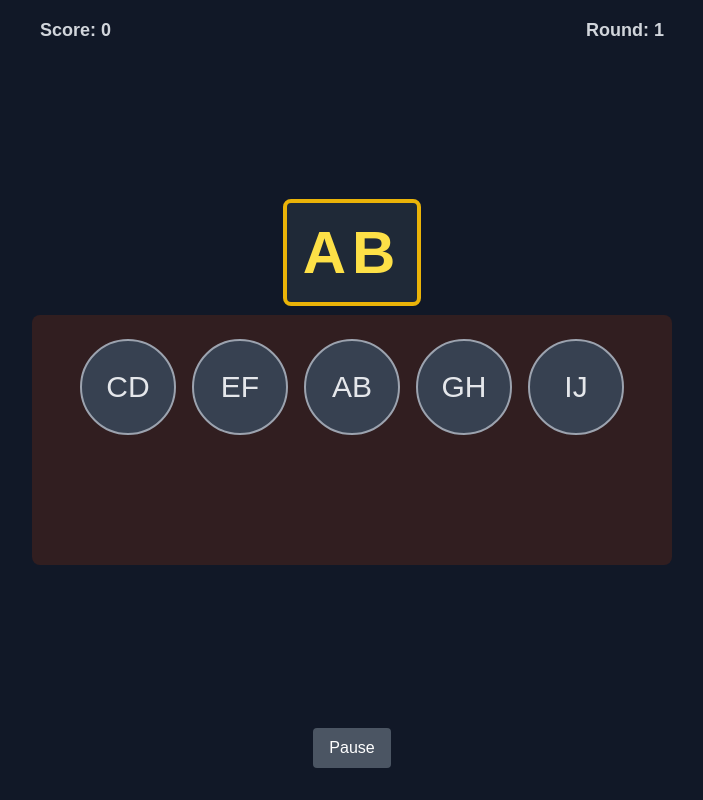
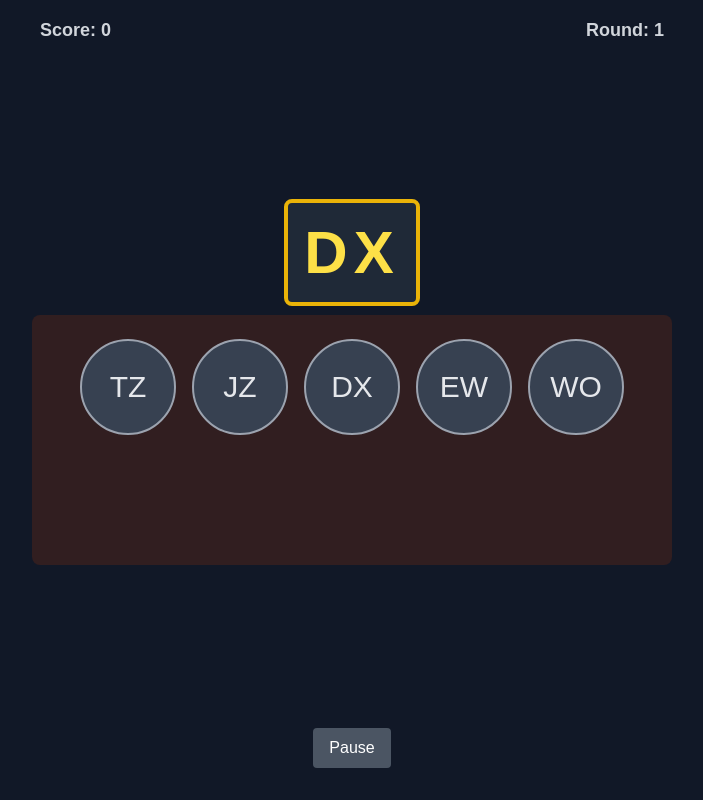
Before and after one commit to manishanis/eye-training, a Nuxt app: page / in a window 1280 px wide. Shown: the whole page, without its empty margins (288-991 px from the left). Built offline with nearby package versions, Linux system fonts and the light colour scheme.

Commit message:
Phase 3: State Management & Game Logic Core

```diff
--- a/components/GameContainer.vue
+++ b/components/GameContainer.vue
@@ -1,45 +1,60 @@
 <script setup lang="ts">
-import { ref } from 'vue';
+import { onMounted } from 'vue';
+import { storeToRefs } from 'pinia';
+import { useGameStore } from '@/stores/game';
+
 // Nuxt 3 auto-imports components/
-// No explicit imports needed for TargetDisplay, OptionsArea, etc.
 
-// --- Placeholder Data for Phase 2 ---
-const placeholderTarget = ref('AB');
-const placeholderOptions = ref([
-  { letters: 'CD', id: 'opt1' },
-  { letters: 'EF', id: 'opt2' },
-  { letters: 'AB', id: 'opt3' }, // The correct one
-  { letters: 'GH', id: 'opt4' },
-  { letters: 'IJ', id: 'opt5' },
-]);
-const placeholderScore = ref(0);
-const placeholderRound = ref(1);
-// --- End Placeholder Data ---
+// --- Connect to Pinia Store ---
+const gameStore = useGameStore();
 
-// Placeholder: Import the store - will be used in Phase 3
-// import { useGameStore } from '@/stores/game';
-// const gameStore = useGameStore();
+// Use storeToRefs to keep reactivity for state properties
+const {
+  currentTarget,
+  currentOptions,
+  score,
+  currentRound,
+  gameState,
+  // warmupRoundsLeft // Example getter if needed for display
+} = storeToRefs(gameStore);
 
-// Placeholder: Call startGame or startWarmup on mount (example)
-// import { onMounted } from 'vue';
-// onMounted(() => {
-//   gameStore.startWarmup(); // Or startGame()
-// });
+// Actions can be destructured directly
+const {
+  startWarmup,
+  // startGame, // Can call directly if needed
+  selectOption,
+  pauseGame,
+  resumeGame
+} = gameStore;
+// --- End Store Connection ---
 
-// Placeholder handler for option selection - will call store action in Phase 4
-function handleOptionSelected(optionId: string | number) {
+
+// Start the warmup phase when the component is mounted
+onMounted(() => {
+  // Check if the game isn't already in a running state (e.g., due to HMR)
+  if (gameState.value === 'idle') {
+     startWarmup();
+  }
+});
+
+// Handler for option selection - calls the store action
+function handleOptionSelected(optionId: string) {
+  // Prevent selection if paused or game over
+  if (gameState.value === 'paused' || gameState.value === 'gameOver') {
+    return;
+  }
   console.log('Option selected in GameContainer:', optionId);
-  // Find the selected option text for demo purposes
-  const selected = placeholderOptions.value.find(opt => opt.id === optionId);
-  alert(`You selected: ${selected?.letters} (ID: ${optionId})`);
-  // In Phase 4, this will call gameStore.selectOption(optionId)
+  selectOption(optionId); // Call the store action
 }
 
-// Placeholder handler for pause toggle - will call store action in Phase 5
+// Handler for pause toggle - calls the appropriate store action
 function handleTogglePause() {
     console.log('Toggle Pause clicked');
-    alert('Pause toggled!');
-    // In Phase 5, this will call gameStore.pauseGame() or gameStore.resumeGame()
+    if (gameState.value === 'paused') {
+      resumeGame();
+    } else if (gameState.value === 'playing' || gameState.value === 'warmup') {
+      pauseGame();
+    }
 }
 
 </script>
@@ -47,20 +62,33 @@ function handleTogglePause() {
 <template>
   <div class="game-container p-4 max-w-2xl mx-auto min-h-screen flex flex-col">
     <!-- Header: Scoreboard -->
+    <!-- Header: Scoreboard - Use reactive state from store -->
     <header class="mb-4 flex-shrink-0">
       <ScoreBoard
-        :score="placeholderScore"
-        :round="placeholderRound"
-      />
+        :score="score"
+        :round="currentRound"
+        />
+        <!-- :warmupRoundsLeft="warmupRoundsLeft" -->
     </header>
 
-    <!-- Main Game Area -->
+    <!-- Main Game Area - Use reactive state from store -->
     <main class="mb-4 flex-grow flex flex-col justify-center">
-      <TargetDisplay :target-letters="placeholderTarget" />
-      <OptionsArea
-        :options="placeholderOptions"
-        @select-option="handleOptionSelected"
-      />
+      <!-- Display Target/Options only when game is active -->
+      <template v-if="gameState === 'playing' || gameState === 'warmup' || gameState === 'paused'">
+        <TargetDisplay :target-letters="currentTarget" />
+        <OptionsArea
+          :options="currentOptions"
+          @select-option="handleOptionSelected"
+        />
+      </template>
+      <!-- Placeholder for other states like idle, gameOver -->
+      <div v-else-if="gameState === 'idle'" class="text-center text-xl">
+        Loading game...
+      </div>
+       <div v-else-if="gameState === 'gameOver'" class="text-center text-xl">
+        Game Over! Final Score: {{ score }}
+        <!-- TODO: Add restart button -->
+      </div>
     </main>
 
     <!-- Footer: Controls -->
--- a/package.json
+++ b/package.json
@@ -13,11 +13,13 @@
     "@pinia/nuxt": "0.11.0",
     "nuxt": "^3.16.2",
     "pinia": "^3.0.2",
+    "uuid": "^11.1.0",
     "vue": "^3.5.13",
     "vue-router": "^4.5.0"
   },
   "packageManager": "yarn@1.22.22+sha512.a6b2f7906b721bba3d67d4aff083df04dad64c399707841b7acf00f6b133b7ac24255f2652fa22ae3534329dc6180534e98d17432037ff6fd140556e2bb3137e",
   "devDependencies": {
-    "@nuxtjs/tailwindcss": "^6.13.2"
+    "@nuxtjs/tailwindcss": "^6.13.2",
+    "@types/uuid": "^10.0.0"
   }
 }
--- a/stores/game.ts
+++ b/stores/game.ts
@@ -1,4 +1,35 @@
 import { defineStore } from 'pinia';
+import { v4 as uuidv4 } from 'uuid'; // For unique IDs
+
+// --- Helper Functions ---
+
+/**
+ * Generates a random string of uppercase letters.
+ * @param length The desired length of the string.
+ * @returns A random string of letters.
+ */
+function generateRandomLetters(length: number): string {
+  const characters = 'ABCDEFGHIJKLMNOPQRSTUVWXYZ';
+  let result = '';
+  for (let i = 0; i < length; i++) {
+    result += characters.charAt(Math.floor(Math.random() * characters.length));
+  }
+  return result;
+}
+
+/**
+ * Shuffles an array in place using the Fisher-Yates algorithm.
+ * @param array The array to shuffle.
+ */
+function shuffleArray<T>(array: T[]): void {
+  for (let i = array.length - 1; i > 0; i--) {
+    const j = Math.floor(Math.random() * (i + 1));
+    [array[i], array[j]] = [array[j], array[i]]; // Swap elements
+  }
+}
+
+
+// --- Store Definition ---
 
 // Define the structure for an option item
 interface Option {
@@ -42,29 +73,81 @@ export const useGameStore = defineStore('game', {
     // Placeholder for startGame action
     startGame() {
       console.log('Starting game...');
-      // TODO: Implement game start logic (Phase 3)
-      this.gameState = 'playing'; // Temporary transition
+      this.gameState = 'playing';
       this.score = 0;
-      this.currentRound = 0;
-      // this.generateNewRound(); // Will be called here later
+      this.currentRound = 0; // Reset round counter for the actual game
+      this.generateNewRound();
     },
 
     // Placeholder for startWarmup action
     startWarmup() {
       console.log('Starting warmup...');
-      // TODO: Implement warmup logic (Phase 3)
-      this.gameState = 'warmup'; // Temporary transition
-      this.score = 0;
-      this.currentRound = 0;
+      this.gameState = 'warmup';
+      this.score = 0; // Score doesn't count in warmup
+      this.currentRound = 0; // Use round counter for warmup rounds
       this.warmupRoundsCompleted = 0;
-      // this.generateNewRound(); // Will be called here later
+      this.generateNewRound();
     },
 
-    // Placeholder for generateNewRound action
+    // Generates a new target and options for the next round
     generateNewRound() {
+      if (this.gameState === 'gameOver') return; // Don't generate if game over
+
       console.log('Generating new round...');
-      // TODO: Implement round generation logic (Phase 3)
-      this.currentRound++;
+      const targetLength = 2; // As per blueprint
+      const numberOfOptions = 5; // Example: 1 correct + 4 distractors
+
+      // Generate the target letters
+      this.currentTarget = generateRandomLetters(targetLength);
+
+      // Generate distractors, ensuring they are unique and different from the target
+      const distractors = new Set<string>();
+      while (distractors.size < numberOfOptions - 1) {
+        const potentialDistractor = generateRandomLetters(targetLength);
+        if (potentialDistractor !== this.currentTarget) {
+          distractors.add(potentialDistractor);
+        }
+      }
+
+      // Create the options array
+      const newOptions: Option[] = [];
+
+      // Add the correct option
+      newOptions.push({
+        letters: this.currentTarget,
+        id: uuidv4(), // Generate unique ID
+        isCorrect: true,
+      });
+
+      // Add distractor options
+      distractors.forEach(distractorLetters => {
+        newOptions.push({
+          letters: distractorLetters,
+          id: uuidv4(), // Generate unique ID
+          isCorrect: false,
+        });
+      });
+
+      // Shuffle the options
+      shuffleArray(newOptions);
+
+      // Update the store state
+      this.currentOptions = newOptions;
+
+      // Handle round counting based on game state
+      if (this.gameState === 'warmup') {
+        this.warmupRoundsCompleted++;
+        this.currentRound++; // Increment round display during warmup
+        // Check if warmup is finished
+        if (this.warmupRoundsCompleted >= this.warmupRoundsTotal) {
+          // Transition to actual game after warmup
+          // Maybe add a small delay or message here?
+          this.startGame(); // Start the actual game
+          return; // Exit early as startGame will call generateNewRound again
+        }
+      } else if (this.gameState === 'playing') {
+        this.currentRound++; // Increment round for the main game
+      }
     },
 
     // Placeholder for selectOption action
```
Also changed, not shown: 1 other file (tests, documents, lock files or other folders).
